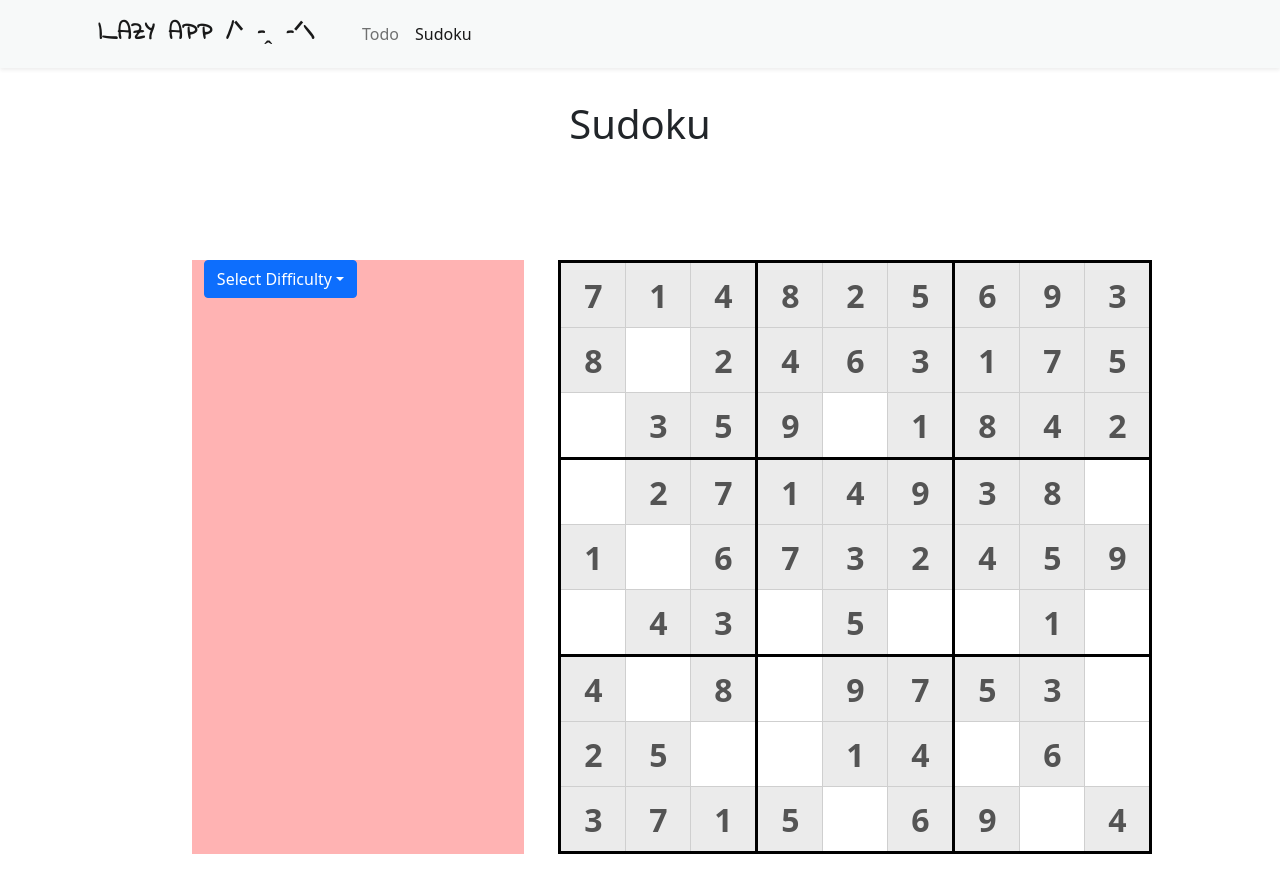
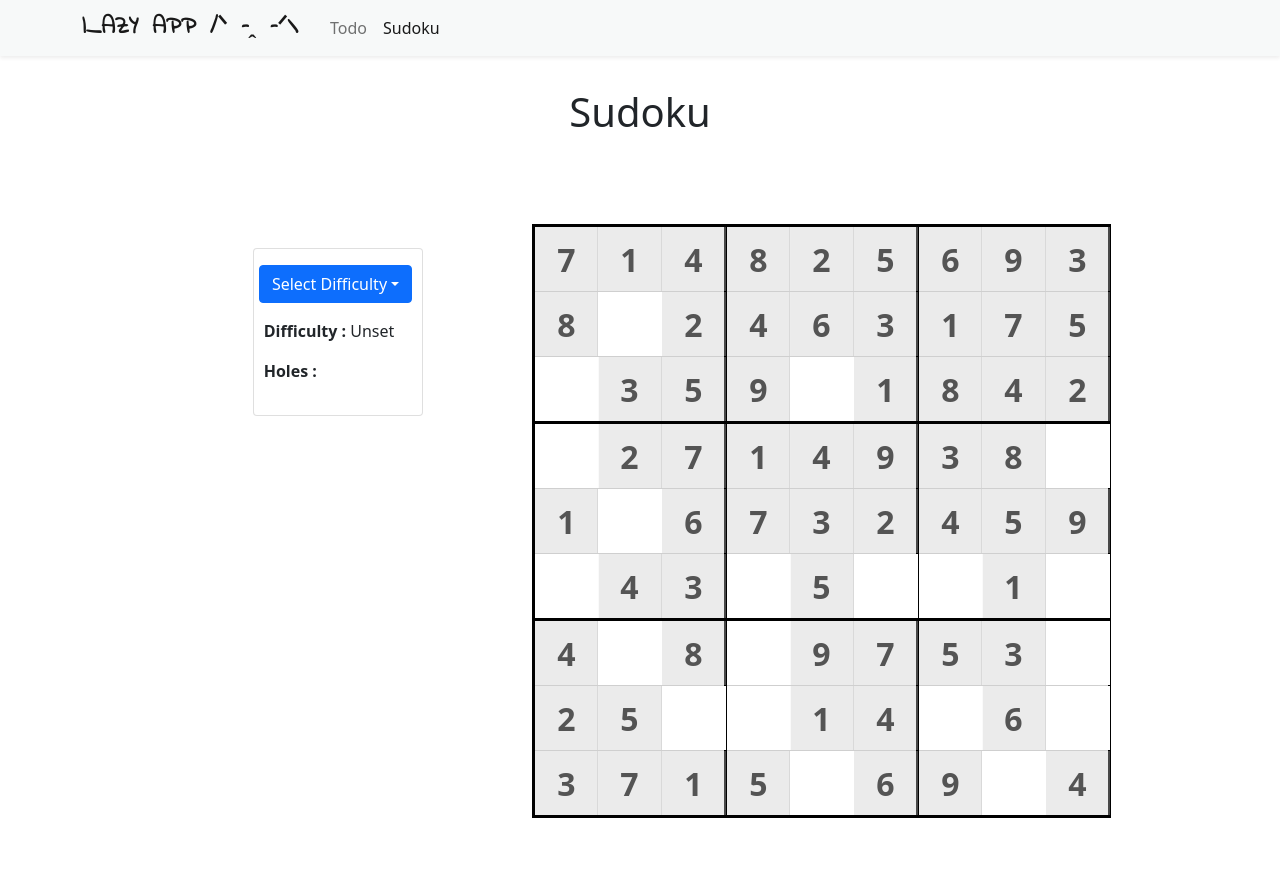
Before and after one commit to 6010210107/LazyApp, a React (Create React App) app: page /sudoku in a window 1280 px wide. Shown: the top 892 px of the page. After the commit the page ends 842 px from the top, so only its background shows below. Built offline with nearby package versions, Linux system fonts and the light colour scheme.

Commit message:
Config sudoku area

```diff
--- /dev/null
+++ b/src/components/card/CustomCard.jsx
@@ -0,0 +1,25 @@
+import React from "react";
+import { Card } from "react-bootstrap";
+
+const CustomCard = () => {
+  return (
+    <>
+      <Card style={{ width: "18rem"}}>
+        <Card.Body>
+          <Card.Title>Card Title</Card.Title>
+          <Card.Subtitle className="mb-2 text-muted">
+            Card Subtitle
+          </Card.Subtitle>
+          <Card.Text>
+            Some quick example text to build on the card title and make up the
+            bulk of the card's content.
+          </Card.Text>
+          <Card.Link href="#">Card Link</Card.Link>
+          <Card.Link href="#">Another Link</Card.Link>
+        </Card.Body>
+      </Card>
+    </>
+  );
+};
+
+export default CustomCard;
--- a/src/components/index.js
+++ b/src/components/index.js
@@ -4,3 +4,4 @@ export {default as TodoItem} from './todo/TodoItem'
 export {default as TodoForm} from './todo/TodoForm/TodoForm'
 export {default as Logo} from './logo/Logo'
 export {default as SudokuTable} from './sudokuTable/SudokuTable'
+export {default as CustomCard} from './card/CustomCard'
--- a/src/components/navigation/Navbar.css
+++ b/src/components/navigation/Navbar.css
@@ -5,3 +5,7 @@
 .top-display {
     z-index : 1000 !important;
 }
+
+.m-0 {
+    margin: 0 !important;
+}
--- a/src/components/navigation/Navbar.js
+++ b/src/components/navigation/Navbar.js
@@ -7,8 +7,8 @@ const NavigationBar = () => {
   return (
     <Navbar animation="false" expand="lg" className="max-vw-100 shadow-sm bg-gray-100 top-display">
       <Container>
-        <Nav.Link as={NavLink} to="/">
-          <Navbar.Brand className="font-weight-700 logo-font  font-lg">
+        <Nav.Link as={NavLink} to="/" className="m-0 p-0">
+          <Navbar.Brand className="font-weight-700 logo-font font-lg">
             <Logo />
           </Navbar.Brand>
         </Nav.Link>
--- a/src/components/sudokuTable/SudokuTable.css
+++ b/src/components/sudokuTable/SudokuTable.css
@@ -1,7 +1,47 @@
 /* Sudoku Table */
+.sudoku-table {
+  table-layout: fixed;
+  width: 80%;
+  max-width: 40vw;
+}
+
+.config-block{
+  /* position: relative; */
+  display: flex;
+  justify-content:center;
+  align-items: center;
+  width:100%;
+  margin: 1rem;
+
+}
+
+.card-config {
+  margin-top:2rem;
+  padding:2rem 0.9rem;
+  width:100%;
+  display: flex;
+  justify-content:center;
+  align-items:center;
+}
+.card-config-body {
+  margin-top:2rem;
+  padding: 0rem !important;
+}
+
+.card-config-btn{
+  /* position: absolute;
+  left: 0rem;
+  top:0rem;
+  margin:1rem; */
+  position: relative;
+  margin:-3rem 0 1rem -0.3rem;
+}
 
 table td {
   border: 0.5px solid rgb(207, 207, 207);
+}
+.bold {
+  font-weight: 600;
 }
 
 table {
@@ -34,7 +74,7 @@ td {
 /* Sudoku Table */
 
 .not-safe {
-  background:#FF4848 !important
+  background: #ff4848 !important;
 }
 
 /* Cell number */
@@ -45,7 +85,7 @@ td {
   font-weight: bold;
 }
 
-.pink{
+.pink {
   background: rgb(255, 179, 179);
 }
 
@@ -60,8 +100,7 @@ td {
   .sudoku-input {
     width: 2rem;
     height: 2rem;
-  font-size: 1rem !important;
-
+    font-size: 1rem !important;
   }
 }
 
--- a/src/components/sudokuTable/SudokuTable.js
+++ b/src/components/sudokuTable/SudokuTable.js
@@ -1,8 +1,15 @@
 import React, { useState, useEffect, useCallback, useRef } from "react";
 import "./SudokuTable.css";
-import { Row, Col, Dropdown, DropdownButton } from "react-bootstrap";
+import {
+  Row,
+  Col,
+  Dropdown,
+  DropdownButton,
+  Container,
+  Card,
+} from "react-bootstrap";
 import { newStartingBoard, fillPuzzle } from "../../controller/sudoku/puzzle";
-
+// import { CustomCard } from "..";
 /**
  * ---------------------------------------------------------
  *todo || Sudoku board.
@@ -31,11 +38,11 @@ const emptyPuzzle = [
  * Main Component
  */
 const SudokuTable = () => {
-  const [difficulty, setDifficulty] = useState("Select Difficulty");
+  const [curDifficulty, setDifficulty] = useState("Unset");
   let currentRef = useRef();
   let puzzleRef = useRef();
-  let difficultyList = ["Easy", "Medium", "Hard", "Expert"];
-  let holes = [20, 30, 40, 50];
+  let difficultyList = { Easy: 20, Medium: 30, Hard: 40, Expert: 50 };
+
   /**
    ** Check input is safe.
    */
@@ -106,22 +113,30 @@ const SudokuTable = () => {
   }, [initPuzzle]);
 
   /**
-   * JSX return
+   * !JSX return
    */
   return (
-    <div>
-      <Row className="d-flex justify-content-around m-3 w-100">
-        <Col xs={12} md={4} className="d-flex flex-wrap pink mx-5">
-          <SudokuDropdown
-            setDifficulty={setDifficulty}
-            initPuzzle={initPuzzle}
-            difficulty={difficultyList}
-            holes={holes}
-            title={difficulty}
-          />
+    <div className="">
+      <Row className="d-flex justify-content-around m-3 ">
+        <Col xs={12} lg={3} className="mx-5">
+          <Container className="d-flex justify-content-center">
+            <CustomCard
+              holes={difficultyList[curDifficulty]}
+              difficulty={curDifficulty}
+              button={
+                <SudokuDropdown
+                  setDifficulty={setDifficulty}
+                  initPuzzle={initPuzzle}
+                  difficulty={Object.keys(difficultyList)}
+                  holes={Object.values(difficultyList)}
+                  title={curDifficulty}
+                />
+              }
+            />
+          </Container>
         </Col>
-        <Col xs={12} md={6} className="d-flex  px-5 justify-content-center ">
-          <table>
+        <Col xs={12} lg={7} className="d-flex m-2 justify-content-center ">
+          <table className="sudoku-table">
             <tbody>{sudokuBoard}</tbody>
           </table>
         </Col>
@@ -222,7 +237,7 @@ const SudokuDropdown = ({
   title,
 }) => {
   return (
-    <DropdownButton title={title}>
+    <DropdownButton title={"Select Difficulty"}>
       <Dropdown.ItemText>Select Difficulty</Dropdown.ItemText>
       {/* <Dropdown.Item as="button" onClick={() => beginPuzzle(81)}>
               Empty Puzzle
@@ -255,3 +270,17 @@ const DropdownItem = ({ setDifficulty, initPuzzle, difficulty, holes }) => {
     </Dropdown.Item>
   );
 };
+
+const CustomCard = ({ holes, difficulty, button }) => {
+  return (
+    <>
+      <Card className="card-config">
+        <Card.Body className="card-config-body">
+          <div className="card-config-btn">{button}</div>
+          <Card.Text> <span className="bold">Difficulty :</span>  {difficulty}</Card.Text>
+          <Card.Text><span className="bold">Holes :</span>  {holes}</Card.Text>
+        </Card.Body>
+      </Card>
+    </>
+  );
+};
--- a/src/pages/Sudoku/Sudoku.css
+++ b/src/pages/Sudoku/Sudoku.css
@@ -15,6 +15,6 @@
     display: flex;
     justify-content: space-around;
     align-items: center;
-    width:100vw;
-    margin:2rem -2rem;
+    max-width:100vw;
+    /* margin:2rem -2rem; */
 }
```
